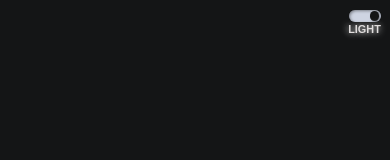
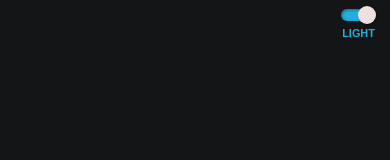
Before and after one commit to derrickholleman/dark-mode-button, a plain HTML site: page index.html in a window 390 px wide. Both pictures are taken after a click on the button "Toggle Light Mode". Shown: the top 160 px of the page. Drawn offline with nearby package versions, Linux system fonts and the light colour scheme.

Commit message:
changed button positioning and color

```diff
--- a/css/dark-mode-button.css
+++ b/css/dark-mode-button.css
@@ -36,8 +36,8 @@ body.dark-mode {
     position: absolute;
     top: 0;
     left: 0;
-    height: 25.5px;
-    width: 63.75px;
+    height: 20.5px;
+    width: 55.75px;
     border-radius: 20px;
     background-color: rgb(214, 215, 219);
     box-shadow: inset 1px 1px 3px 0 rgb(0 0 0 / 40%);
@@ -46,10 +46,10 @@ body.dark-mode {
 
   .dark-mode-button span:nth-child(2) {
     position: absolute;
-    top: 3.1875px;
-    left: 3.1875px;
-    width: 19.125px;
-    height: 19.125px;
+    top: -2px;
+    left: -1px;
+    width: 25.125px;
+    height: 25.125px;
     background-color: rgb(255, 255, 255);
     border-radius: 50%;
     box-shadow: 1px 1px 2px 0 rgb(0 0 0 / 40%);
@@ -57,18 +57,13 @@ body.dark-mode {
   }
 
   body.dark-mode .dark-mode-button span:nth-child(1){
-    background-color: rgb(206, 212, 226);
+    background-color: rgb(37, 173, 222);
     color: rgb(20, 21, 22);
   }
 
   body.dark-mode .dark-mode-button span:nth-child(2) {
-    left: 40.8px;
-    background-color: rgb(20, 21, 22);
-    transition: .45s;
-  }
-  body.dark-mode .dark-mode-button span:nth-child(2) {
-    left: 40.8px;
-    background-color: rgb(20, 21, 22);
+    left: 33px;
+    background-color: rgb(238, 224, 224);
     transition: .45s;
   }
 
@@ -77,16 +72,17 @@ body.dark-mode {
     content: 'DARK';
     position: absolute;
     color: rgb(20, 21, 22);
-    right: 9%;
-    top: 175%;
+    right: 10%;
+    top: 155%;
     font-weight: bold;
-    text-shadow: 0px -3px 9px rgba(255, 255, 255, .5), 0px 1px 9px rgba(255, 255, 255, 0.5);
+    /* text-shadow: 0px -3px 9px rgba(255, 255, 255, .5), 0px 1px 9px rgba(255, 255, 255, 0.5); */
     transition: .3s;
   }
   body.dark-mode .dark-mode-button::after {
     content: 'LIGHT';
-    color: rgb(224, 221, 221);
+    color: #25adde;
     transition: .2s;
+    right: 15%;
   }
 /* dark mode button styling end */
 
@@ -95,10 +91,10 @@ body.dark-mode {
 /* dark mode button styling for MOBILE */
 @media screen and (max-width: 768px) {
   .dark-mode-button {
-    top: 8.5px;
+    top: 7.5px;
     right: 10px;
     height: 12.75px;
-    width: 31.875px;
+    width: 39.875px;
   }
 
   .dark-mode-button span:nth-child(1) {
@@ -112,28 +108,31 @@ body.dark-mode {
 
   .dark-mode-button span:nth-child(2) {
     position: absolute;
-    top: 1.59375px;
-    left: 1.59375px;
-    width: 9.5625px;
-    height: 9.5625px;
-    background-color: #fff;
+    top: -3px;
+    left: -2px;
+    width: 18px;
+    height: 18px;
+    background-color: rgb(238, 224, 224);
     border-radius: 50%;
     box-shadow: 1px 1px 2px 0 rgb(0 0 0 / 40%);
     transition: .3s ease-out;
   }
 
   body.dark-mode .dark-mode-button span:nth-child(2) {
-    left: 20.4px;
-  }
-  body.dark-mode .dark-mode-button span:nth-child(2) {
-    left: 20.4px;
+    left: 17px;
   }
 
 /* dark mode toggle text swap */
   .dark-mode-button::after {
-    right: -6%;
-    top: 125%;
+    right: 15%;
+    top: 175%;
     font-size: .68rem;
-    text-shadow: -2px -1px 6px rgba(255, 255, 255, .5), 1px 1px 6px rgba(255, 255, 255, 0.5);
+    /* text-shadow: -2px -1px 6px rgba(255, 255, 255, .5), 1px 1px 6px rgba(255, 255, 255, 0.5); */
+  }
+  body.dark-mode .dark-mode-button::after {
+    content: 'LIGHT';
+    color: #25adde;
+    transition: .2s;
+    right: 11%;
   }
 }
```
